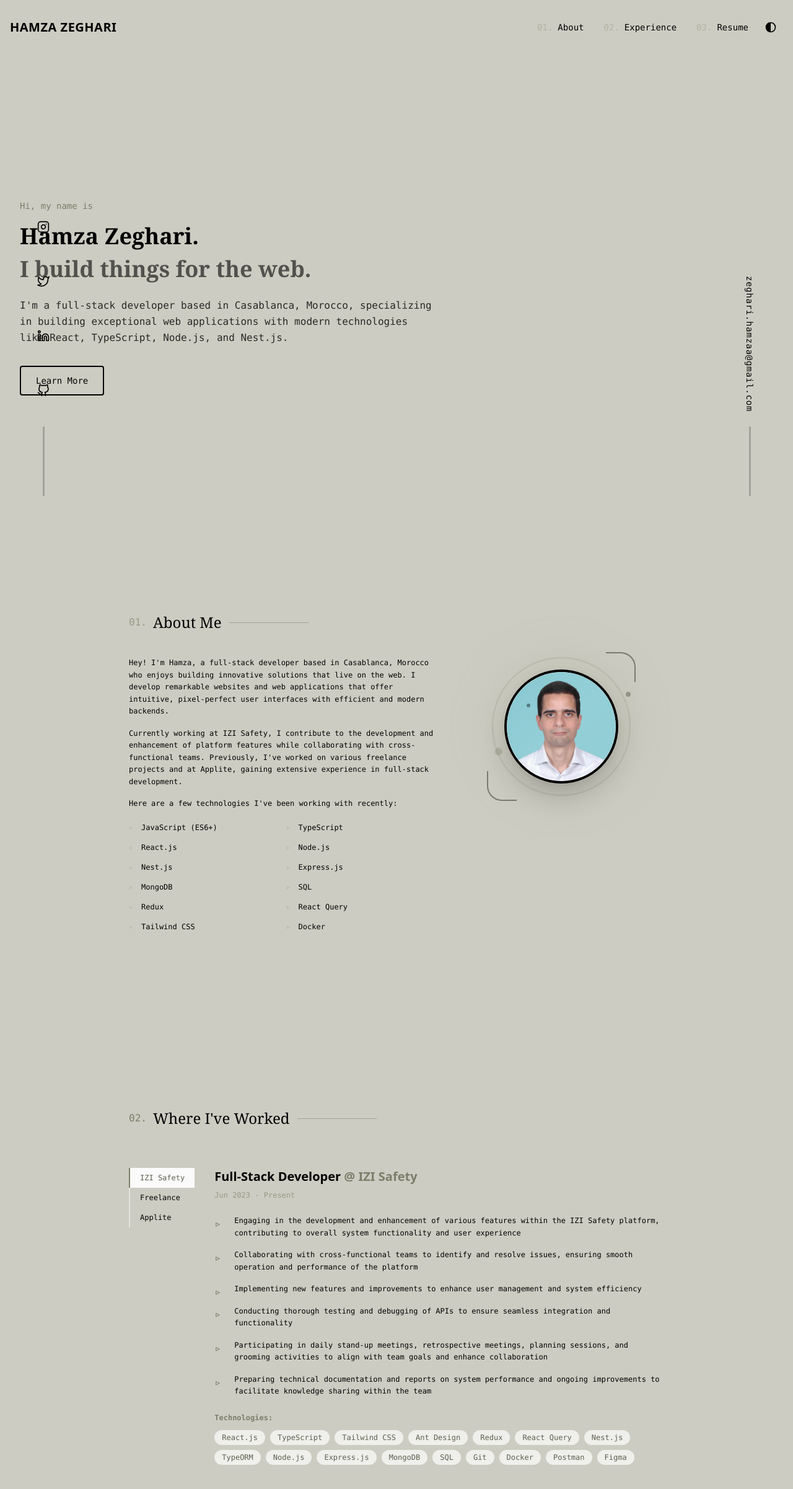
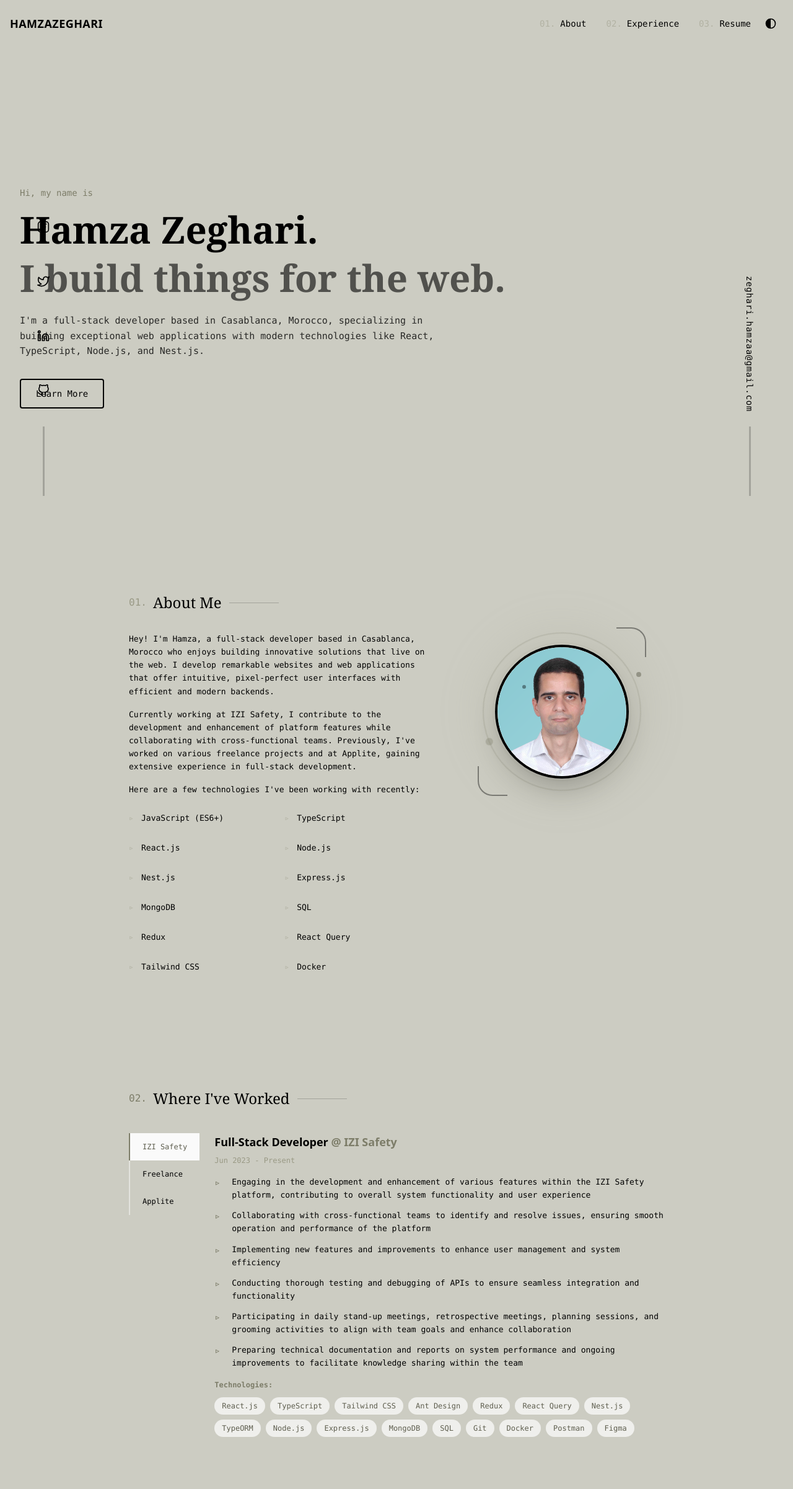
Before and after one commit to hzeghari/portfoliov2, a Next.js app: page / in a window 1280 px wide. Shown: the top 2402 px of the page at 62% size. Built offline with nearby package versions, Linux system fonts and the light colour scheme; a web font is replaced by a local one.

Commit message:
feat: comprehensive mobile optimization and UX improvements

```diff
--- a/app/components/About.tsx
+++ b/app/components/About.tsx
@@ -26,11 +26,11 @@ export default function About(): React.ReactElement {
   return (
     <section
       id="about"
-      className='min-h-screen max-w-4xl my-0 mx-auto px-4 py-24'
+      className='min-h-screen max-w-4xl my-0 mx-auto px-4 py-24 sm:py-16'
       aria-labelledby="about-heading"
     >
       {/* Section Header */}
-      <div className='flex items-center relative mt-3 mx-0 mb-10 max-w-full'>
+      <div className='flex items-center relative mt-3 mx-0 mb-10 sm:mb-8 max-w-full'>
         <span className='relative mr-2.5 text-lg sm:text-base font-mono font-normal text-primary-700 dark:text-primary-400' aria-hidden="true">
           01.
         </span>
@@ -41,16 +41,16 @@ export default function About(): React.ReactElement {
           About Me
         </h2>
         <span
-          className='block relative w-72 sm:w-32 h-px ml-5 sm:ml-3 bg-current opacity-20'
+          className='block relative w-72 sm:w-20 h-px ml-5 sm:ml-3 bg-current opacity-20'
           aria-hidden="true"
         />
       </div>
 
       {/* Content Grid */}
-      <div className='grid grid-cols-1 md:grid-cols-[3fr_2fr] gap-12 sm:gap-8'>
+      <div className='grid grid-cols-1 md:grid-cols-[3fr_2fr] gap-12 sm:gap-10'>
         {/* Text Content */}
         <div className='space-y-4'>
-          <div className='font-mono text-sm sm:text-xs leading-relaxed'>
+          <div className='font-mono text-sm sm:text-[13px] leading-relaxed'>
             <p className='mb-4'>
               Hey! I&apos;m Hamza, a full-stack developer based in Casablanca,
               Morocco who enjoys building innovative solutions that live on the web.
@@ -73,7 +73,7 @@ export default function About(): React.ReactElement {
             {skills.map((skill) => (
               <li
                 key={skill.name}
-                className='relative mb-2 pl-5 text-sm sm:text-xs font-mono flex items-center'
+                className='relative mb-2 pl-5 text-sm sm:text-[13px] font-mono flex items-center min-h-8'
               >
                 <span className='absolute left-0 text-primary-600 dark:text-primary-400' aria-hidden="true">
                   ▹
@@ -86,7 +86,7 @@ export default function About(): React.ReactElement {
 
         {/* Profile Image */}
         <div className='relative max-w-xs md:max-w-full mx-auto md:mx-0'>
-          <div className='relative w-72 h-72 sm:w-56 sm:h-56 mx-auto group'>
+          <div className='relative w-72 h-72 md:w-64 md:h-64 sm:w-52 sm:h-52 mx-auto group'>
             {/* Animated gradient background */}
             <div
               className='absolute inset-0 rounded-full bg-linear-to-br from-primary-700 via-primary-800 to-primary-900 dark:from-primary-400 dark:via-primary-500 dark:to-primary-700 opacity-15 dark:opacity-20 blur-2xl group-hover:opacity-25 dark:group-hover:opacity-30 transition-all duration-700 animate-pulse'
--- a/app/components/Experience.tsx
+++ b/app/components/Experience.tsx
@@ -41,11 +41,11 @@ export default function Experience(): React.ReactElement {
   return (
     <section
       id="experience"
-      className='min-h-screen max-w-4xl my-0 mx-auto px-4 py-24'
+      className='min-h-screen max-w-4xl my-0 mx-auto px-4 py-24 sm:py-16'
       aria-labelledby="experience-heading"
     >
       {/* Section Header */}
-      <div className='flex items-center relative mt-3 mx-0 mb-16 max-w-full'>
+      <div className='flex items-center relative mt-3 mx-0 mb-16 sm:mb-10 max-w-full'>
         <span className='relative mr-2.5 text-lg sm:text-base font-mono font-normal text-primary-800 dark:text-primary-400' aria-hidden="true">
           02.
         </span>
@@ -56,16 +56,17 @@ export default function Experience(): React.ReactElement {
           Where I&apos;ve Worked
         </h2>
         <span
-          className='block relative w-72 sm:w-32 h-px ml-5 sm:ml-3 bg-current opacity-20'
+          className='block relative w-72 sm:w-20 h-px ml-5 sm:ml-3 bg-current opacity-20'
           aria-hidden="true"
         />
       </div>
 
       {/* Experience Content */}
-      <div className='flex flex-col md:flex-row gap-8'>
+      <div className='flex flex-col md:flex-row gap-8 sm:gap-6'>
         {/* Company Tabs - Vertical on Desktop, Horizontal on Mobile */}
         <motion.div
-          className='flex md:flex-col overflow-x-auto md:overflow-x-visible'
+          className='flex md:flex-col overflow-x-auto md:overflow-x-visible -mx-4 px-4 md:mx-0 md:px-0 pb-2 md:pb-0'
+          style={{ scrollbarWidth: 'thin' }}
           initial="hidden"
           whileInView="show"
           viewport={{ once: true, amount: 0.3 }}
@@ -76,8 +77,9 @@ export default function Experience(): React.ReactElement {
               key={index}
               onClick={() => setActiveIndex(index)}
               className={`
-                relative px-6 py-3 sm:px-4 sm:py-2 text-left font-mono text-sm sm:text-xs whitespace-nowrap md:whitespace-normal
+                relative px-6 py-3 sm:px-5 sm:py-3 text-left font-mono text-sm sm:text-xs whitespace-nowrap md:whitespace-normal
                 transition-all duration-300 border-l-2 md:border-l-2 border-b-2 md:border-b-0
+                min-h-11 flex items-center
                 ${
                   activeIndex === index
                     ? 'border-primary-800 dark:border-primary-400 bg-primary-100 dark:bg-primary-900 bg-opacity-50 text-primary-900 dark:text-primary-300'
@@ -93,7 +95,7 @@ export default function Experience(): React.ReactElement {
 
         {/* Experience Details */}
         <motion.div
-          className='flex-1 min-h-[400px]'
+          className='flex-1 min-h-[400px] sm:min-h-[350px]'
           key={activeIndex}
           initial="hidden"
           animate="show"
@@ -101,29 +103,29 @@ export default function Experience(): React.ReactElement {
         >
           <div>
             {/* Title */}
-            <h3 className='font-sans text-2xl sm:text-xl font-semibold mb-2'>
+            <h3 className='font-sans text-2xl sm:text-lg font-semibold mb-2'>
               {EXPERIENCES[activeIndex].title}
-              <span className='text-primary-800 dark:text-primary-400'>
+              <span className='text-primary-800 dark:text-primary-400 block sm:inline'>
                 {' '}@ {EXPERIENCES[activeIndex].company}
               </span>
             </h3>
 
             {/* Period */}
-            <p className='font-mono text-sm sm:text-xs text-primary-700 dark:text-primary-400 mb-6'>
+            <p className='font-mono text-sm sm:text-xs text-primary-700 dark:text-primary-400 mb-6 sm:mb-4'>
               {EXPERIENCES[activeIndex].period}
             </p>
 
             {/* Description */}
-            <ul className='space-y-4 mb-6'>
+            <ul className='space-y-4 sm:space-y-3 mb-6 sm:mb-4'>
               {EXPERIENCES[activeIndex].description.map((item, idx) => (
                 <motion.li
                   key={idx}
-                  className='relative pl-8 font-mono text-sm sm:text-xs leading-relaxed'
+                  className='relative pl-8 sm:pl-7 font-mono text-sm sm:text-[13px] leading-relaxed'
                   initial={{ opacity: 0, x: -10 }}
                   animate={{ opacity: 1, x: 0 }}
                   transition={{ delay: idx * 0.1 }}
                 >
-                  <span className='absolute left-0 text-primary-800 dark:text-primary-400 text-lg' aria-hidden="true">
+                  <span className='absolute left-0 text-primary-800 dark:text-primary-400 text-lg sm:text-base' aria-hidden="true">
                     ▹
                   </span>
                   {item}
@@ -141,7 +143,7 @@ export default function Experience(): React.ReactElement {
                   {EXPERIENCES[activeIndex].technologies?.map((tech, idx) => (
                     <motion.span
                       key={tech}
-                      className='px-3 py-1 text-xs font-mono bg-primary-200 dark:bg-primary-800 text-primary-900 dark:text-primary-200 rounded-full'
+                      className='px-3 py-1.5 text-xs font-mono bg-primary-200 dark:bg-primary-800 text-primary-900 dark:text-primary-200 rounded-full'
                       initial={{ opacity: 0, scale: 0.8 }}
                       animate={{ opacity: 1, scale: 1 }}
                       transition={{ delay: idx * 0.05 }}
--- a/app/components/Footer.tsx
+++ b/app/components/Footer.tsx
@@ -86,11 +86,11 @@ export default function Footer(): React.ReactElement {
 
       {/* Mobile Footer */}
       <footer
-        className='md:hidden sticky bottom-0 z-50 p-5 mt-auto font-mono bg-(--background) bg-opacity-90 backdrop-blur-sm'
+        className='md:hidden sticky bottom-0 z-50 p-6 sm:p-5 mt-auto font-mono bg-(--background) bg-opacity-95 backdrop-blur-md border-t border-current border-opacity-10'
         role="contentinfo"
       >
         <nav
-          className='flex flex-wrap gap-6 items-center justify-center'
+          className='flex flex-wrap gap-8 sm:gap-6 items-center justify-center mb-4'
           aria-label="Social media and contact links"
         >
           {SOCIAL_PROFILES.map((profile) => (
--- a/app/components/Header.tsx
+++ b/app/components/Header.tsx
@@ -45,7 +45,7 @@ export default function Header(): React.ReactElement {
 
   return (
     <motion.header
-      className={`fixed top-0 left-0 right-0 z-50 px-8 sm:px-4 py-6 transition-all duration-300 ${
+      className={`fixed top-0 left-0 right-0 z-50 px-6 sm:px-4 py-5 sm:py-4 transition-all duration-300 ${
         isScrolled
           ? 'bg-(--background) bg-opacity-95 backdrop-blur-sm shadow-md'
           : 'bg-transparent'
@@ -63,7 +63,7 @@ export default function Header(): React.ReactElement {
           <motion.div variants={word}>
             <Link
               href='/'
-              className='text-2xl sm:text-xl font-sans font-semibold uppercase tracking-wide hover:opacity-70 transition-opacity'
+              className='text-2xl sm:text-lg font-sans font-semibold uppercase tracking-wide hover:opacity-70 transition-opacity min-h-11 flex items-center'
               aria-label="Home"
             >
               <span className='inline-block'>Hamza</span>
@@ -73,7 +73,7 @@ export default function Header(): React.ReactElement {
           </motion.div>
 
           {/* Navigation & Actions */}
-          <motion.div className='flex items-center gap-6 sm:gap-4' variants={word}>
+          <motion.div className='flex items-center gap-4 sm:gap-3' variants={word}>
             <NavBar />
             <ThemeButton />
           </motion.div>
--- a/app/components/Hero.tsx
+++ b/app/components/Hero.tsx
@@ -43,11 +43,11 @@ export default function Hero(): React.ReactElement {
 
   return (
     <section
-      className='min-h-screen flex items-center my-0 mx-auto px-4 py-24 sm:py-16'
+      className='min-h-screen flex items-center my-0 mx-auto px-4 py-24 sm:py-20'
       aria-label="Introduction"
     >
       <motion.div
-        className='max-w-4xl'
+        className='max-w-4xl w-full'
         initial="hidden"
         animate="show"
         variants={sentence}
@@ -60,15 +60,15 @@ export default function Hero(): React.ReactElement {
         </motion.div>
 
         {/* Name */}
-        <motion.div className='mb-4 sm:mb-2' variants={word}>
-          <h1 className='font-serif font-semibold text-7xl sm:text-4xl leading-tight'>
+        <motion.div className='mb-4 sm:mb-3' variants={word}>
+          <h1 className='font-serif font-semibold text-7xl md:text-6xl sm:text-[clamp(2rem,8vw,3.5rem)] leading-[1.1]'>
             Hamza Zeghari.
           </h1>
         </motion.div>
 
         {/* Tagline */}
         <motion.div className='mb-8 sm:mb-6' variants={word}>
-          <h2 className='font-serif font-semibold text-7xl sm:text-4xl leading-tight opacity-60'>
+          <h2 className='font-serif font-semibold text-7xl md:text-6xl sm:text-[clamp(2rem,8vw,3.5rem)] leading-[1.1] opacity-60'>
             I build things for the web.
           </h2>
         </motion.div>
@@ -78,7 +78,7 @@ export default function Hero(): React.ReactElement {
           className='max-w-2xl'
           variants={word}
         >
-          <p className='font-mono text-lg sm:text-base leading-relaxed opacity-80'>
+          <p className='font-mono text-lg sm:text-[15px] leading-relaxed opacity-80'>
             I&apos;m a full-stack developer based in Casablanca, Morocco, specializing in building
             exceptional web applications with modern technologies like React, TypeScript, Node.js, and Nest.js.
           </p>
@@ -94,7 +94,7 @@ export default function Hero(): React.ReactElement {
         >
           <a
             href='#about'
-            className='inline-block px-8 py-4 sm:px-6 sm:py-3 font-mono text-sm border-2 border-current rounded hover:bg-current hover:bg-opacity-10 transition-all'
+            className='inline-flex px-8 py-4 sm:px-6 sm:py-3 font-mono text-sm min-h-11 items-center justify-center border-2 border-current rounded hover:bg-current hover:bg-opacity-10 transition-all active:scale-95'
             aria-label="Learn more about me"
           >
             Learn More
--- a/app/components/NavBar.tsx
+++ b/app/components/NavBar.tsx
@@ -32,7 +32,7 @@ export default function NavBar(): React.ReactElement {
       {/* Mobile Menu Button */}
       <button
         onClick={toggleMenu}
-        className='md:hidden p-2 hover:bg-current hover:bg-opacity-10 rounded transition-colors'
+        className='md:hidden p-2 hover:bg-current hover:bg-opacity-10 rounded transition-colors min-w-11 min-h-11 flex items-center justify-center'
         aria-expanded={isOpen}
         aria-label="Toggle navigation menu"
       >
@@ -69,7 +69,7 @@ export default function NavBar(): React.ReactElement {
               <li key={item.slug}>
                 <Link
                   href={item.slug}
-                  className='font-mono text-sm hover:text-primary-500 transition-colors flex items-center gap-2'
+                  className='font-mono text-sm hover:text-primary-500 transition-colors flex items-center gap-2 min-h-11 py-2'
                   onClick={() => setIsOpen(false)}
                 >
                   <span className='text-primary-600 dark:text-primary-400' aria-hidden="true">
--- a/app/globals.css
+++ b/app/globals.css
@@ -152,6 +152,47 @@ html {
   scroll-behavior: smooth;
 }
 
+/* Mobile-specific improvements */
+@media (max-width: 550px) {
+  /* Prevent text size adjustment on orientation change */
+  html {
+    -webkit-text-size-adjust: 100%;
+    text-size-adjust: 100%;
+  }
+
+  /* Improve tap highlight */
+  * {
+    -webkit-tap-highlight-color: rgba(204, 204, 194, 0.2);
+    tap-highlight-color: rgba(204, 204, 194, 0.2);
+  }
+
+  /* Smooth scrolling on mobile */
+  body {
+    -webkit-overflow-scrolling: touch;
+    overflow-scrolling: touch;
+  }
+
+  /* Better horizontal scroll for tabs */
+  .overflow-x-auto {
+    -webkit-overflow-scrolling: touch;
+    scrollbar-width: thin;
+    scrollbar-color: rgba(204, 204, 194, 0.3) transparent;
+  }
+
+  .overflow-x-auto::-webkit-scrollbar {
+    height: 4px;
+  }
+
+  .overflow-x-auto::-webkit-scrollbar-track {
+    background: transparent;
+  }
+
+  .overflow-x-auto::-webkit-scrollbar-thumb {
+    background: rgba(204, 204, 194, 0.3);
+    border-radius: 2px;
+  }
+}
+
 /* Print styles for resume page */
 @media print {
   /* Hide interactive elements */
--- a/app/layout.tsx
+++ b/app/layout.tsx
@@ -126,6 +126,7 @@ export default function RootLayout({
   return (
     <html lang="en" suppressHydrationWarning>
       <head>
+        <meta name="viewport" content="width=device-width, initial-scale=1, maximum-scale=5, user-scalable=yes" />
         <script
           dangerouslySetInnerHTML={{
             __html: `
```
Also changed, not shown: app/resume/page.tsx (+15 -15 lines).
